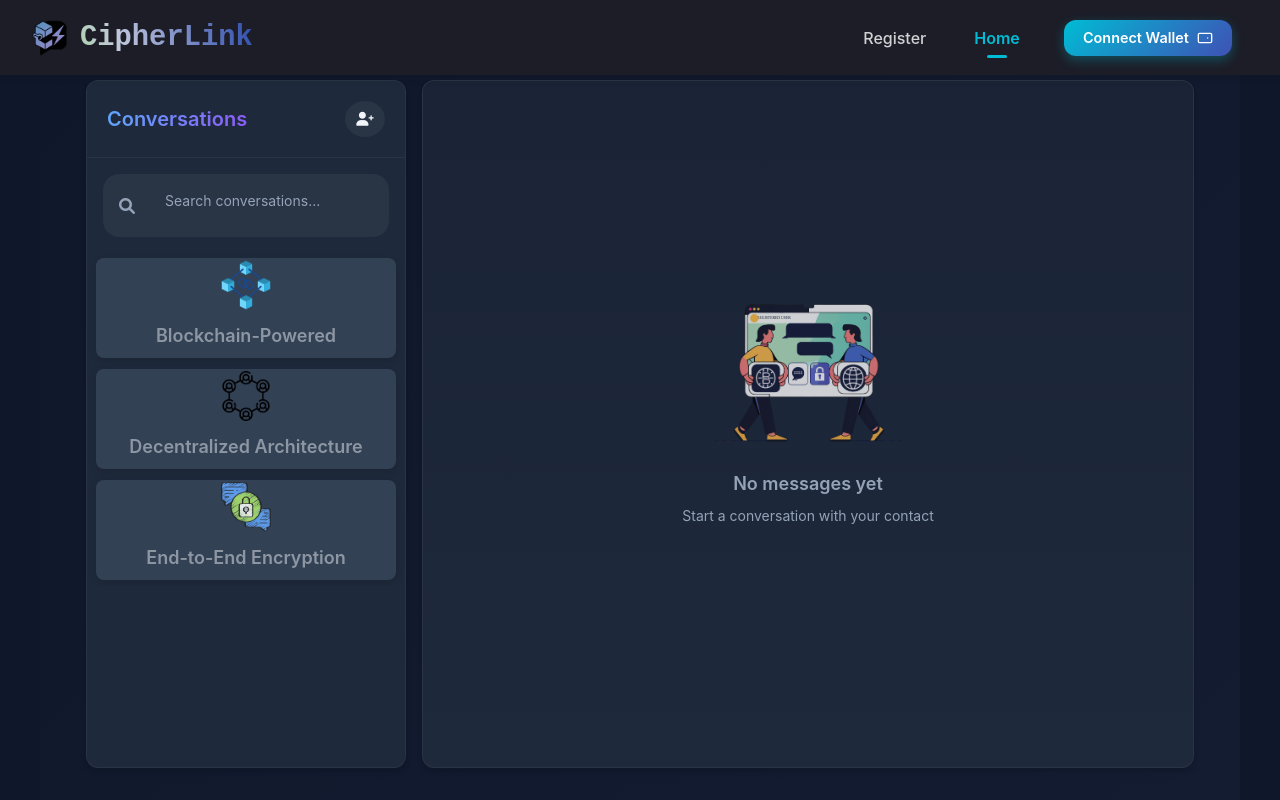
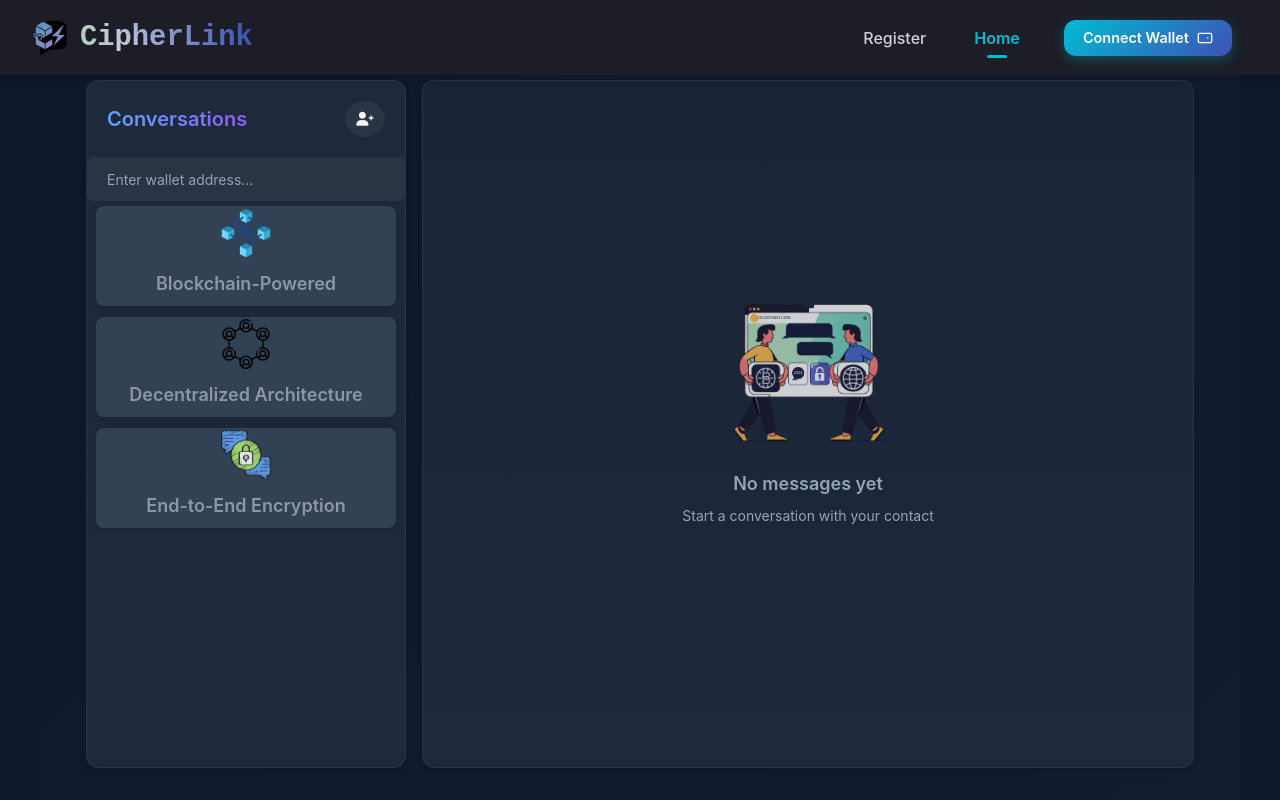
Before and after one commit to gautham2k3/CipherLink, a Vue app: page /home in a window 1280 px wide. Built offline with nearby package versions, Linux system fonts and the light colour scheme.

Commit message:
feat: enhance registration button logic to check user existence before submission

```diff
--- a/src/views/Home.vue
+++ b/src/views/Home.vue
@@ -13,12 +13,61 @@
           </button>
         </div>
 
-        <div class="search-container">
-          <div class="search-bar">
-            <i class="fas fa-search"></i>
-            <input type="text" placeholder="Search conversations...">
+        <!-- <div class="manual-address-input">
+          <input type="text" placeholder="MANUAL ADDRESS INPUT" class="chatInput" />
+          <div class="action-button" title="Send message to address">
+            <button class="action-button" v-if="checkUserExists(document.querySelector('.chatInput').value)" ">
+              <i class="fa-solid fa-paper-plane"></i>
+            </button>
+            <button class="action-button" v-else disabled title="User not found">
+              <i class="fa-solid fa-user-slash"></i>
+            </button>
           </div>
-        </div>
+        </div> -->
+         <div class="manual-address-input">
+        <input
+          type="text"
+          placeholder="Enter wallet address..."
+          class="chatInput"
+          v-model="manualAddress"
+          @input="handleAddressChange"
+          @keyup.enter="handleManualAddressSubmit"
+        />
+        <div class="action-button" title="Send message to address">
+          <button
+            class="action-button"
+            v-if="isValidAddress && userExists"
+            @click="handleManualAddressSubmit"
+            :disabled="isCheckingUser"
+          >
+            <i class="fa-solid fa-paper-plane"></i>
+                </button>
+                <button
+                  class="action-button"
+                  v-else-if="isValidAddress && !userExists && !isCheckingUser"
+                  disabled
+                  title="User not found"
+                >
+                  <i class="fa-solid fa-user-slash"></i>
+                </button>
+                <button
+                  class="action-button"
+                  v-else-if="isCheckingUser"
+                  disabled
+                  title="Checking user..."
+                >
+                  <i class="fa-solid fa-spinner fa-spin"></i>
+                </button>
+                <button
+                  class="action-button"
+                  v-else
+                  disabled
+                  title="Invalid address"
+                >
+                  <i class="fa-solid fa-exclamation-triangle"></i>
+                </button>
+              </div>
+            </div>
 
         <div class="features-carousel">
           <FeatureCard
@@ -36,14 +85,14 @@
       <div class="main-content">
         <!-- Chat Header -->
         <div v-if="!userShown && chatUserRef.currentName" class="chat-header">
-          <div class="user-profile">
+          <div class="user-chatprofile">
             <div class="user-avatar">
               <img v-if="chatUserRef.currentName!=''" :src="`https://ui-avatars.com/api/?name=${chatUserRef.currentName}&size=48&rounded=true&bold=true&background=3b82f680&color=fff`" alt="User avatar" />
               <div v-if="chatUserRef.currentName!=''" class="user-status">
                 <span class="status-indicator"></span>
               </div>
             </div>
-            <div class="user-info">
+            <div class="user-chatinfo">
               <h3>{{chatUserRef.currentName}}</h3>
               <p class="user-address">{{ chatUserRef.currentAddress }}</p>
             </div>
@@ -85,14 +134,8 @@
 
         <!-- Message Input -->
         <div v-if="!userShown && chatUserRef.currentName!=''" class="message-composer">
-          <button class="composer-action" title="Attach file">
-            <i class="fa-solid fa-paperclip"></i>
-          </button>
           <div class="message-input-wrapper">
-            <input type="text" placeholder="Type your message..." class="chatInput">
-            <button class="emoji-button" title="Add emoji">
-              <i class="fa-regular fa-face-smile"></i>
-            </button>
+            <input type="text" placeholder="Type your message..." class="msgChatInput">
           </div>
           <button class="send-button" @click="sendMessage">
             <i class="fa-solid fa-paper-plane"></i>
@@ -151,27 +194,6 @@
               <i class="fa-solid fa-star"></i>
               <span>Favorite</span>
             </button>
-            <button class="profile-action">
-              <i class="fa-solid fa-bell"></i>
-              <span>Mute</span>
-            </button>
-            <button class="profile-action">
-              <i class="fa-solid fa-ban"></i>
-              <span>Block</span>
-            </button>
-          </div>
-        </div>
-
-        <div class="shared-media">
-          <div class="section-header">
-            <h4>Shared Media</h4>
-            <button class="view-all">View all</button>
-          </div>
-          <div class="media-grid">
-            <div class="empty-media">
-              <i class="fa-regular fa-images"></i>
-              <p>No shared media yet</p>
-            </div>
           </div>
         </div>
 
@@ -191,7 +213,7 @@
             <span class="info-label">Messages count</span>
             <span class="info-value">{{messages.length}}</span>
           </div>
-          <a href="#" class="view-on-etherscan">
+          <a href="#" @click="openUserDetails" class="view-on-etherscan">
             <i class="fa-solid fa-arrow-up-right-from-square"></i> View on Etherscan
           </a>
         </div>
@@ -204,8 +226,7 @@
 import { onMounted, ref } from 'vue'
 import NavBar from '../components/NavBar.vue';
 import infoCards from '../components/infoCards.vue';
-import featureCard from '../components/featureCard.vue';
-import { getAllAppUsers } from '../Utils/walletUtils';
+import { checkUserExists, getAllAppUsers } from '../Utils/walletUtils';
 import {chatUser , setUser} from '../Utils/userUtils';
 import { sendMessage, readMessage } from '../Utils/walletUtils';
 import FriendInfo from '../components/friendInfo.vue';
@@ -220,6 +241,10 @@ export default {
       chatUserRef: ref(chatUser),
       messages: ref([]),
       sidebarVisible: ref(true),
+      manualAddress: ref(''),
+      userExists: ref(false),
+      isCheckingUser: ref(false),
+      addressCheckTimeout: null,
       features: [
         {
           id: 1,
@@ -241,6 +266,32 @@ export default {
         },
       ],
     };
+  },
+  computed: {
+    isValidAddress() {
+      const addressRegex = /^0x[a-fA-F0-9]{40}$/;
+      return addressRegex.test(this.manualAddress.trim());
+    }
+  },
+  watch: {
+    manualAddress: {
+      handler(newAddress) {
+        if (this.addressCheckTimeout) {
+          clearTimeout(this.addressCheckTimeout);
+        }
+
+        if (this.isValidAddress) {
+          // Debounce user existence check
+          this.addressCheckTimeout = setTimeout(() => {
+            this.checkManualAddressUser(newAddress.trim());
+          }, 500);
+        } else {
+          this.userExists = false;
+          this.isCheckingUser = false;
+        }
+      },
+      immediate: true
+    }
   },
   methods: {
     showAllUsers() {
@@ -267,17 +318,90 @@ export default {
       this.sidebarVisible = !this.sidebarVisible;
     },
     async sendMessage() {
-      const messageInput = document.querySelector('.chatInput');
+      const messageInput = document.querySelector('.msgChatInput');
       const message = messageInput.value.trim();
       if (message !== '') {
         await sendMessage(this.chatUserRef.currentAddress, message);
         messageInput.value = '';
         this.messages = await readMessage(this.chatUserRef.currentAddress);
+      } else {
+        alert('Please enter a message before sending.');
       }
     },
     async fetchMessages() {
       if (this.chatUserRef.currentAddress) {
         this.messages = await readMessage(this.chatUserRef.currentAddress);
+      }
+    },
+    handleAddressChange() {
+      // This method can be used for additional validation or formatting
+      // The watcher will handle the user existence check
+    },
+
+    async checkManualAddressUser(address) {
+      if (!address || !this.isValidAddress) {
+        this.userExists = false;
+        this.isCheckingUser = false;
+        return;
+      }
+
+      try {
+        this.isCheckingUser = true;
+        const exists = await checkUserExists(address);
+        this.userExists = exists;
+      } catch (error) {
+        console.error('Error checking user existence:', error);
+        this.userExists = false;
+      } finally {
+        this.isCheckingUser = false;
+      }
+    },
+
+    async handleManualAddressSubmit() {
+      const address = this.manualAddress.trim();
+
+      if (!this.isValidAddress) {
+        alert('Please enter a valid Ethereum address');
+        return;
+      }
+
+      if (!this.userExists) {
+        alert('User not found. Please make sure the address is registered on the platform.');
+        return;
+      }
+
+      try {
+        // Find user details from testData
+        const user = this.testData.find(u =>
+          u.accountAddress.toLowerCase() === address.toLowerCase()
+        );
+
+        if (user) {
+          // Set the chat user using setUser utility
+          setUser(user.name, address);
+
+          // Update local reference
+          this.chatUserRef.currentName = user.name;
+          this.chatUserRef.currentAddress = address;
+
+          // Fetch messages for this user
+          await this.fetchMessages();
+
+          // Clear the manual input
+          this.manualAddress = '';
+
+          // Hide users list if shown
+          this.userShown = false;
+
+          console.log(`Started chat with ${user.name} (${address})`);
+        } else {
+          // If user exists but not in our local data, fetch fresh data
+          await this.fetchUsers();
+          setTimeout(() => this.handleManualAddressSubmit(), 500);
+        }
+      } catch (error) {
+        console.error('Error starting chat with manual address:', error);
+        alert('Error starting chat. Please try again.');
       }
     }
   },
@@ -394,43 +518,49 @@ body {
   background: var(--primary);
   transform: translateY(-2px);
 }
+/* Replace or update the manual-address-input related CSS */
 
-.search-container {
-  padding: 16px;
-}
-
-.search-bar {
+.manual-address-input {
   display: flex;
+  width: 100%;
   align-items: center;
   background: rgba(255, 255, 255, 0.05);
-  border-radius: var(--radius-lg);
-  padding: 10px 16px;
+  border: none;
+  padding: 0px 10px 0px 0px;
+  border-radius: var(--radius-sm);
   transition: all 0.3s ease;
 }
 
-.search-bar:focus-within {
-  background: rgba(255, 255, 255, 0.1);
-  box-shadow: 0 0 0 2px rgba(59, 130, 246, 0.3);
-}
-
-.search-bar i {
-  color: var(--text-muted);
-  margin-right: 10px;
-}
-
-.search-bar input {
+.manual-address-input input {
   flex: 1;
   background: transparent;
   border: none;
   color: var(--text-light);
   font-size: 14px;
   outline: none;
+  width: 100%;
+  margin: 5px 0 5px 0;
 }
 
-.search-bar input::placeholder {
+.manual-address-input input::placeholder {
   color: var(--text-muted);
 }
 
+.manual-address-input:focus-within {
+  background: rgba(255, 255, 255, 0.1);
+  box-shadow: 0 0 0 2px rgba(59, 130, 246, 0.3);
+}
+
+.manual-address-input .action-button {
+  opacity: 0;
+  transform: scale(0.8);
+  transition: all 0.3s ease;
+}
+
+.manual-address-input:focus-within .action-button {
+  opacity: 1;
+  transform: scale(1);
+}
 .features-carousel {
   overflow-x: hidden;
   width: 100%;
@@ -462,8 +592,12 @@ body {
   border-bottom: 1px solid rgba(255, 255, 255, 0.05);
 }
 
-.user-profile {
+.user-chatprofile {
   display: flex;
+  align-items: center;
+}
+
+.user-chatinfo {
   align-items: center;
 }
 
@@ -725,6 +859,7 @@ body {
   color: var(--text-light);
   font-size: 15px;
   outline: none;
+  margin-bottom: 0;
 }
 
 .emoji-button {
```
Also changed, not shown: src/views/Register.vue (+11 -2 lines).
